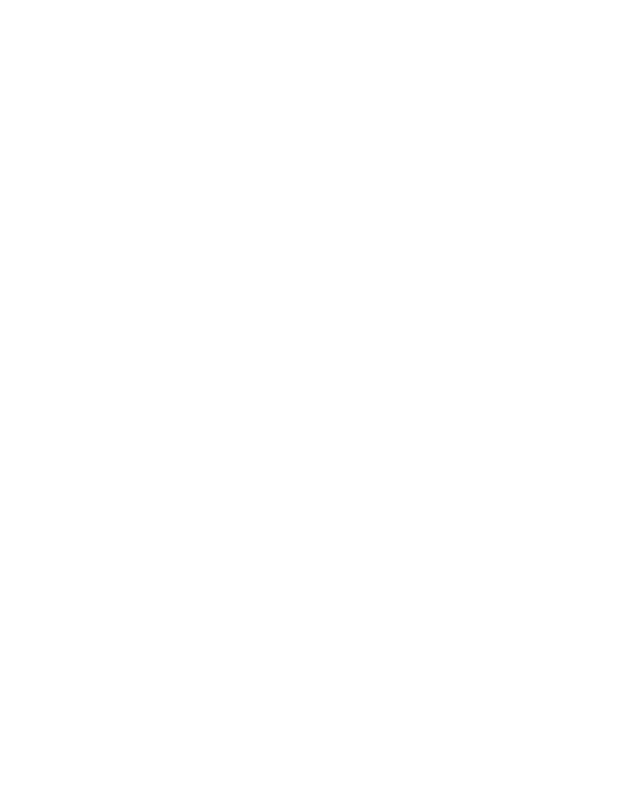
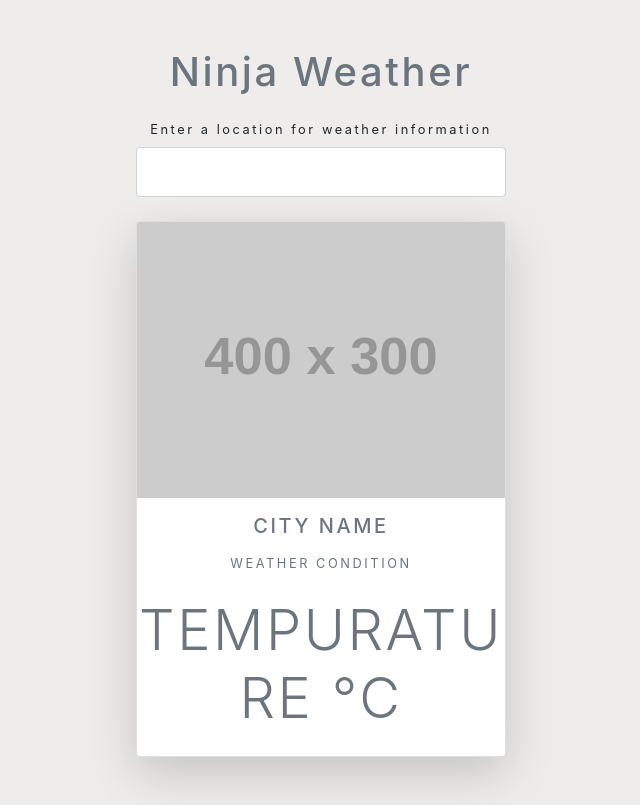
Before and after one commit to kyron321/weather-report, a plain HTML site: page index.html in a window 1280 px wide. Shown: the whole page, without its empty margins (319-959 px from the left). Drawn offline with nearby package versions, Linux system fonts and the light colour scheme; placeholder pictures from the web are drawn by us.

Commit message:
completed html content setup and added css

```diff
--- a/index.html
+++ b/index.html
@@ -1,14 +1,48 @@
 <html lang="en">
-<head>
-    <meta charset="UTF-8">
-    <meta http-equiv="X-UA-Compatible" content="IE=edge">
-    <meta name="viewport" content="width=device-width, initial-scale=1.0">
+  <head>
+    <meta charset="UTF-8" />
+    <meta http-equiv="X-UA-Compatible" content="IE=edge" />
+    <meta name="viewport" content="width=device-width, initial-scale=1.0" />
+    <link rel="stylesheet" href="https://stackpath.bootstrapcdn.com/bootstrap/4.3.1/css/bootstrap.min.css" integrity="sha384-ggOyR0iXCbMQv3Xipma34MD+dH/1fQ784/j6cY/iJTQUOhcWr7x9JvoRxT2MZw1T" crossorigin="anonymous">
     <link rel="stylesheet" href="styles.css">
-    <title>Weather</title>
-</head>
-<body>
+    <title>Ninja Weather</title>
+  </head>
+  <body>
 
     <script src="scripts/forecast.js"></script>
     <script src="scripts/app.js"></script>
-</body>
+  </body>
+  </html>
+
+    <title>Weather</title>
+  </head>
+  <body>
+    <div class="container my-5 mx-auto">
+      <h1 class="text-muted text-center my-4">Ninja Weather</h1>
+      <form class="change-location my-4 text-center ext-muted">
+        <label for="city">Enter a location for weather information</label>
+        <input type="text" name="city" class="form-control p-4" />
+      </form>
+
+      <div class="card shadow-lg rounded">
+        <img src="https://via.placeholder.com/400x300" class="time card-img-top">
+        <div class="icon bg-light mx-auto text-center">
+            <!--placeholderr-->
+
+        </div>
+        <div class="text-muted text-uppercase text-center details">
+            <h5 class="my-3">City Name</h5>
+            <div class="my-3">Weather Condition</div>
+            <div class="display-4 my-4">
+                <span>Tempurature</span>
+                <span>&deg;C</span>
+            </div>
+        </div>
+      </div>
+
+    </div>
+
+    <script src="scripts/forecast.js"></script>
+    <script src="scripts/app.js"></script>
+  </body>
 </html>
--- a/styles.css
+++ b/styles.css
@@ -0,0 +1,8 @@
+body{
+    background: #eeedec;
+    letter-spacing: 0.2em;
+    font-size: 0.8em;
+}
+.container{
+    max-width: 400px;
+}
```
